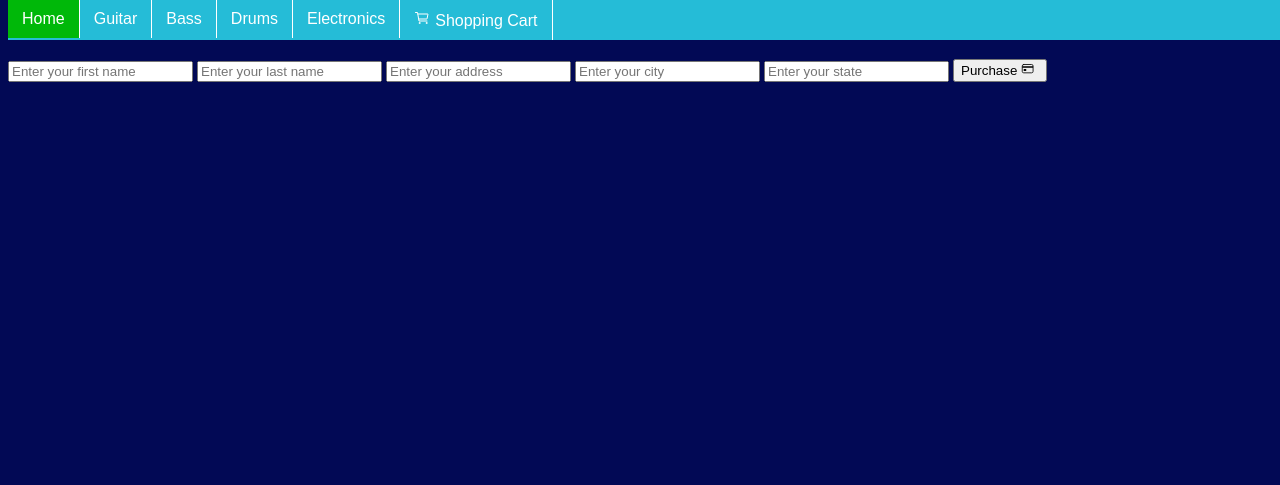
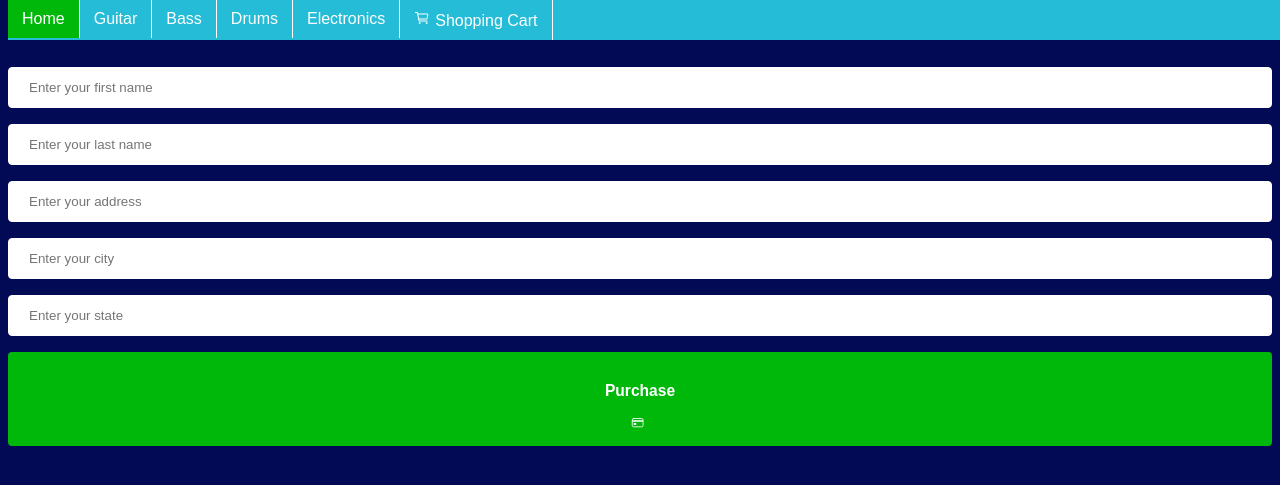
Before and after one commit to andysegura/TechX-TeamMiners-unit1, a Flask app: template Unit3/templates/checkout.html in a window 1280 px wide. Shown: the top 485 px of the page. Run offline with Flask 2, Linux system fonts and the light colour scheme; the template is opened without the code that fills it, so the values that code supplies are empty; some libraries are stand-ins or nearby versions.

Commit message:
added styling for checkout

```diff
--- /dev/null
+++ b/Unit3/static/checkout.css
@@ -0,0 +1,22 @@
+input[type=text]{
+    width: 100%;
+    padding: 12px 20px;
+    margin: 8px 0;
+    display: inline-block;
+    border: 1px solid white;
+    border-radius: 4px;
+    box-sizing: border-box;
+}
+button {
+    width: 100%;
+    background-color: rgb(0, 184, 9);
+    color: white;
+    padding: 14px 20px;
+    margin: 8px 0;
+    border: none;
+    border-radius: 4px;
+    cursor: pointer;
+}
+button:hover {
+    background-color: cyan;
+}
--- a/Unit3/templates/checkout.html
+++ b/Unit3/templates/checkout.html
@@ -5,6 +5,7 @@
     <meta http-equiv="X-UA-Compatible" content="IE=edge">
     <meta name="viewport" content="width=device-width, initial-scale=1.0">
     <link rel="stylesheet" href="../static/home.css">
+    <link rel="stylesheet" href="../static/checkout.css">
     <script type="module" src="https://unpkg.com/ionicons@5.5.2/dist/ionicons/ionicons.esm.js"></script>
     <script nomodule src="https://unpkg.com/ionicons@5.5.2/dist/ionicons/ionicons.js"></script>
     <title>Checkout</title>
@@ -27,7 +28,7 @@
             <input type="text" name='city' placeholder="Enter your city"/>
             <input type="text" name='state' placeholder="Enter your state"/>
             <button name="purchase" value="checkout">
-                Purchase
+                <h3>Purchase</h3>
                 <ion-icon name="card-outline"></ion-icon>
             </button>
         </form>
```
